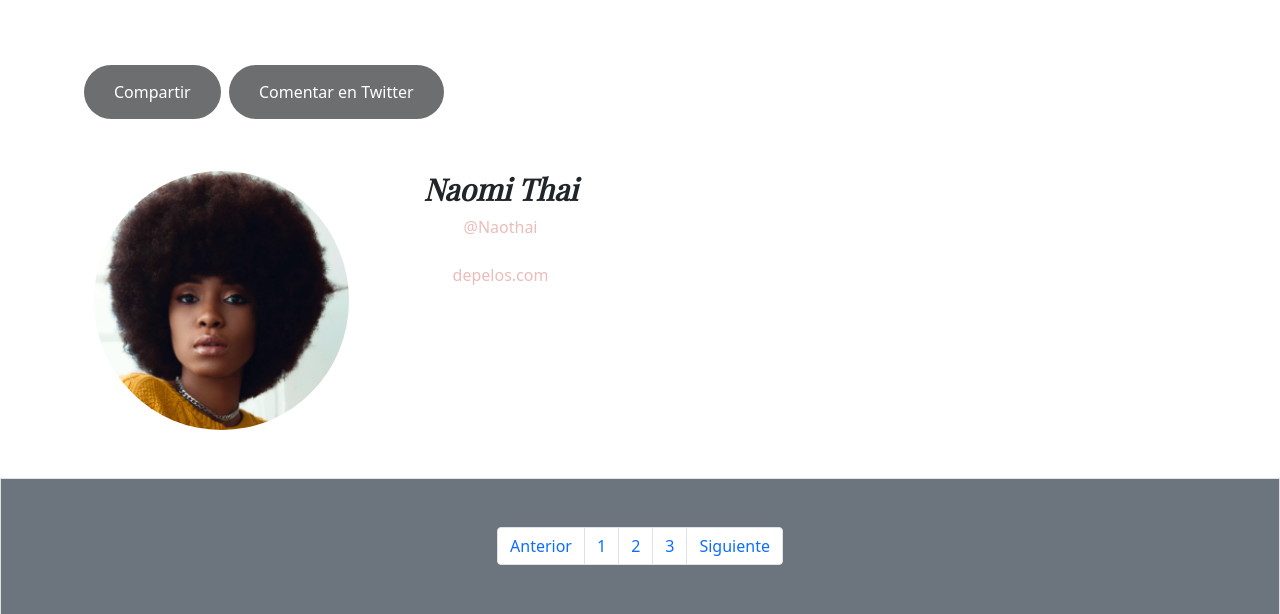
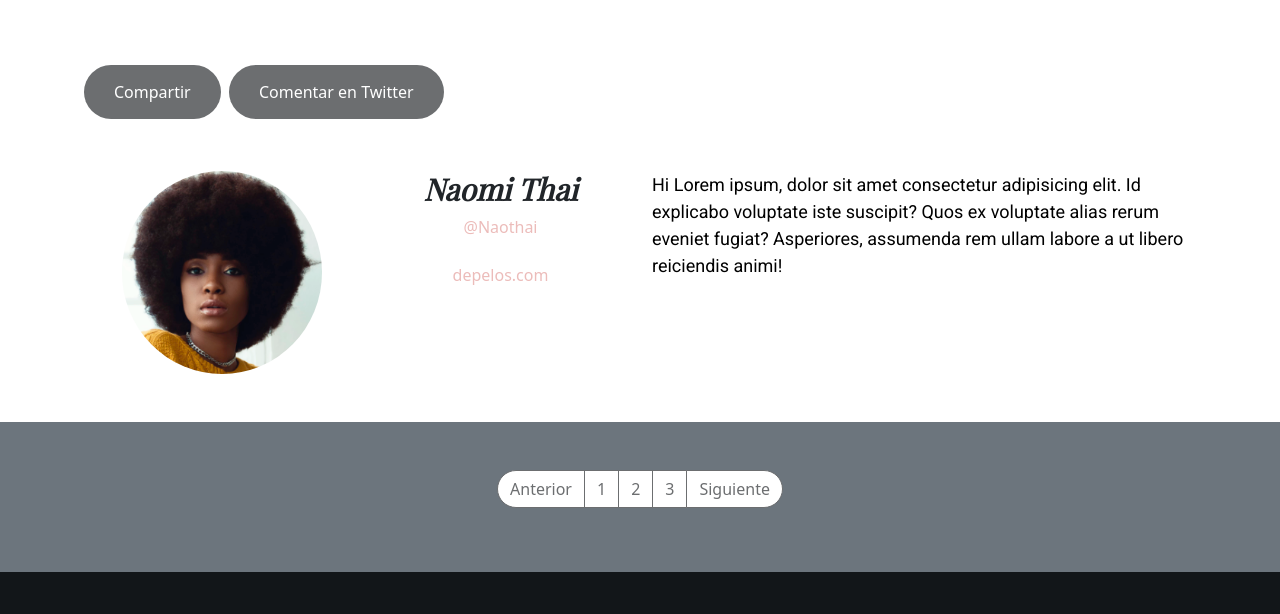
Before and after one commit to Rod1GitHub/desafio-blog-barbershop, a plain HTML site: page index.html in a window 1280 px wide. Shown: the part 1424-2038 px from the top of the page. Drawn offline with nearby package versions, Linux system fonts and the light colour scheme; a web font is replaced by a local one.

Commit message:
maqueta finalizada versión 2

```diff
--- a/assets/sass/abstracts/_variables.scss
+++ b/assets/sass/abstracts/_variables.scss
@@ -14,16 +14,19 @@ $nickel: #6C6E70;
 $font_modern: 'Roboto', sans-serif;
 $font_classic: 'Playfair Display', serif;
 
+//Font size
 $font_xx_large: 70px;
 $font_x_large: 30px;
 $font_large: 18px;
 $font_medium: 16px;
 $font_small: 12px;
 
+//Font weight
 $font_light: 300;
 $font_regular: 400;
 $font_bold: 900;
 
+//Font style
 $font_normal: normal;
 $font_italic: italic;
 
--- a/assets/sass/components/_buttons.scss
+++ b/assets/sass/components/_buttons.scss
@@ -13,11 +13,9 @@
     border-radius: 30px;
     cursor: pointer;
 
-    &:hover {background-color: $fuzzy_wuzzy;}
-    &:focus {background-color: $raisin_black;}
+    &:hover {background-color: $platinium;}
+    &:focus {background-color: $nickel; border: 4px solid $platinium;}
 }
-
-
 
 // Button
 .barber_shop_button {
--- a/assets/sass/components/_pagination.scss
+++ b/assets/sass/components/_pagination.scss
@@ -1,3 +1,18 @@
 /* component_pagination: */
-/* pagination normal size
-pagination small size */
+
+.page-item:first-child .page-link {
+    border-top-left-radius: 1.3rem;
+    border-bottom-left-radius: 1.3rem;
+}
+
+.page-item:last-child .page-link {
+    border-top-right-radius: 1.3rem;
+    border-bottom-right-radius: 1.3rem;
+}
+
+.page-link {
+    color: $nickel;
+    text-decoration: none;
+    background-color: $white;
+    border: 1px solid $nickel;
+}
--- a/assets/sass/layout/_article.scss
+++ b/assets/sass/layout/_article.scss
@@ -25,10 +25,11 @@
 
     .author {
 
-        &__photo {}
-        &__photo--circle {border-radius: 50%; width: 100%;}
+        &__photo--circle {border-radius: 50%; width: 200px;}
         &__contact--name{@include barber_shop_font($font_classic, $font_x_large, $font_bold, $font_italic);}
         &__contact--social{@extend %barber_shop_link;}
         &__contact--web{@extend %barber_shop_link;}
+        &__description {text-align: start;}
+        &__description p {@include barber_shop_font($font_modern, $font_large, $font_regular, $font_normal);}
 
     }
--- a/assets/sass/main.scss
+++ b/assets/sass/main.scss
@@ -27,6 +27,7 @@
 //@import './layout/forms';
 @import './layout/navigation';
 @import './components/buttons';
+@import './components/pagination';
 //@import './components/carousel';
 //@import './components/cover';
 //@import './components/dropdown';
--- a/assets/sass/pages/_home.scss
+++ b/assets/sass/pages/_home.scss
@@ -1,3 +1,4 @@
 /* pages_home: */
 body {
+
 }
--- a/index.html
+++ b/index.html
@@ -26,7 +26,6 @@
 <!--14. My CSS Project-->
     <link rel="stylesheet" href="./assets/css/style.css">
 </head>
-
 
 <body>
     <!--20. Navigation-->
@@ -67,7 +66,6 @@
       </section>
     </header>
 
-
 <article class="blog_entry container pt-5">
     <p class="blog_entry__date">12 de Abril de 2018</p>
     <p class="blog_entry__content">
@@ -85,24 +83,24 @@
       <button class="barber_shop_button--medium"> Comentar en Twitter</button>
     </div>
 
-<div class="container author py-5">
+    <div class="author container py-5"> <!--una clase de bloque en la sección del autor de la entrada-->
     <div class="row text-center text-md-left">
-  <div class="col-lg-3 col-md-12 author__photo">
+      <div class="author__photo col-lg-3 col-md-12">
         <img class="author__photo--circle" src="./assets/img/naomi-thai.png" alt="">
       </div>
       <div class="col-lg-3 col-md-12 author__contact">
-    <h2 class="author__contact--name">Naomi Thai</h2>
-    <a href="" class="author__contact--social">@Naothai</a>
+        <h2 class="author__contact--name">Naomi Thai</h2> <!--un elemento modificador en los links de la sección-->
+        <a href="" class="author__contact--social">@Naothai</a> <!--un elemento modificador en los links de la sección-->
         <br>
-    <a href="" class="author__contact--web">depelos.com</a>
+        <a href="" class="author__contact--web">depelos.com</a> <!--un elemento modificador en los links de la sección-->
       </div>
-  <div class="col-lg-6 col-md-12 d-none d-lg-block d-xl-none">
-    <p>Lorem ipsum, dolor sit amet consectetur adipisicing elit. Id explicabo voluptate iste suscipit? Quos ex voluptate alias rerum eveniet fugiat? Asperiores, assumenda rem ullam labore a ut libero reiciendis animi!</p></div>
+      <div class="author__description col-lg-6 col-md-12 d-none d-md-block"> <!--una clase de elemento en la descripción-->
+        <p>Hi Lorem ipsum, dolor sit amet consectetur adipisicing elit. Id explicabo voluptate iste suscipit? Quos ex voluptate alias rerum eveniet fugiat? Asperiores, assumenda rem ullam labore a ut libero reiciendis animi!</p></div>
     </div>
     </div>
 </article>
 
-<div class="container-fluid border p-5 d-flex justify-content-center bg-secondary">
+<div class="container-fluid p-5 d-flex justify-content-center bg-secondary">
   <nav aria-label="Page navigation example">
     <ul class="pagination">
       <li class="page-item"><a class="page-link" href="#">Anterior</a></li>
@@ -114,19 +112,11 @@
   </nav>
   </div>
 
-
 <footer class="footer py-5">
   <a href="#">
     <img src="./assets/img/logo.png" height="30" alt="">
 </a>
-
 </footer>
-
-
-
-
-
-
 
 <!--21. Jquery 3.6.0-->
     <script src="https://code.jquery.com/jquery-3.6.0.js" integrity="sha256-H+K7U5CnXl1h5ywQfKtSj8PCmoN9aaq30gDh27Xc0jk=" crossorigin="anonymous"></script>
```
Also changed, not shown: assets/css/style.css, 1 other file. Lines whose indentation alone changed are shown as unchanged.
